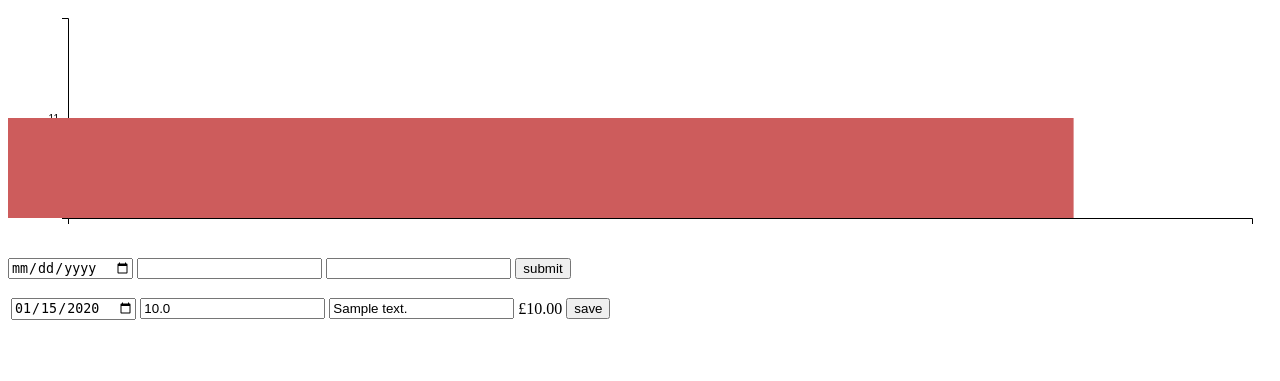
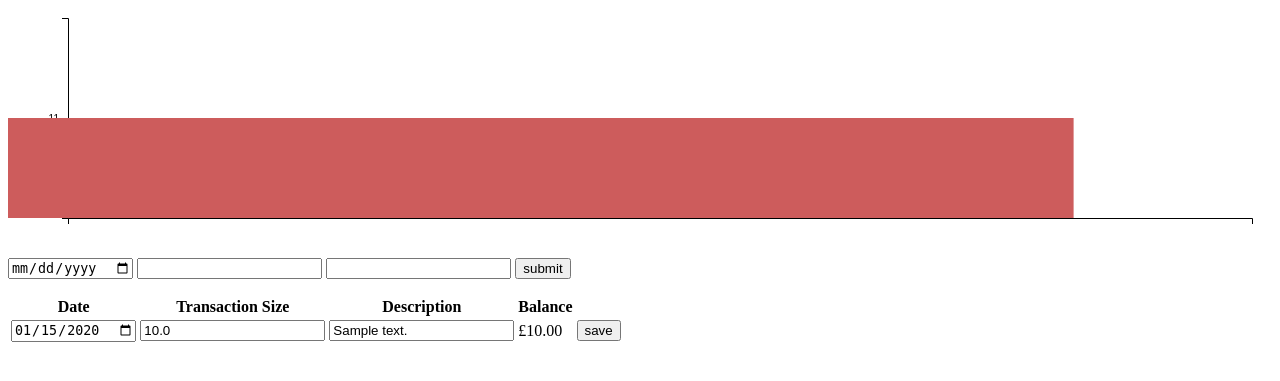
Before and after one commit to dvoong/voong_finance_3, a Django app: template website/templates/website/home.html in a window 1280 px wide. Shown: the top 381 px of the page. Run offline with Django 3.2, Linux system fonts and the light colour scheme; tables that the repository leaves empty hold one stand-in row (values such as "Sample post"); the template is opened without the code that fills it: values that come from a table or form of the project are taken from there, most other values are stand-ins (such as "Sample title", 1, 10 or a date in 2020); some libraries are stand-ins or nearby versions.

Commit message:
add headers to transaction-list

```diff
--- a/functional_tests/tests.py
+++ b/functional_tests/tests.py
@@ -51,6 +51,10 @@ class TransactionList:
     def __init__(self, driver):
 
         self.element = driver.find_element_by_id('transaction-list')
+        self.date_header = self.element.find_element_by_id('date-header')
+        self.transaction_size_header = self.element.find_element_by_id('transaction-size-header')
+        self.description_header = self.element.find_element_by_id('description-header')
+        self.closing_balance_header = self.element.find_element_by_id('closing-balance-header')
 
     def get_transactions(self):
         return self.element.find_elements_by_css_selector('.transaction')
--- a/website/templates/website/home.html
+++ b/website/templates/website/home.html
@@ -27,6 +27,12 @@
       <input id="submit-button" type="submit" value="submit">
     </form>
     <table id="transaction-list">
+      <tr class="table-header">
+	<th id="date-header">Date</th>
+	<th id="transaction-size-header">Transaction Size</th>
+	<th id="description-header">Description</th>
+	<th id="closing-balance-header">Balance</th>
+      </tr>
       {% for t in transactions %}
       <tr class="transaction">
 	<form id="transaction-update-form" action="/update-transaction" method="post">{% csrf_token %}
```
